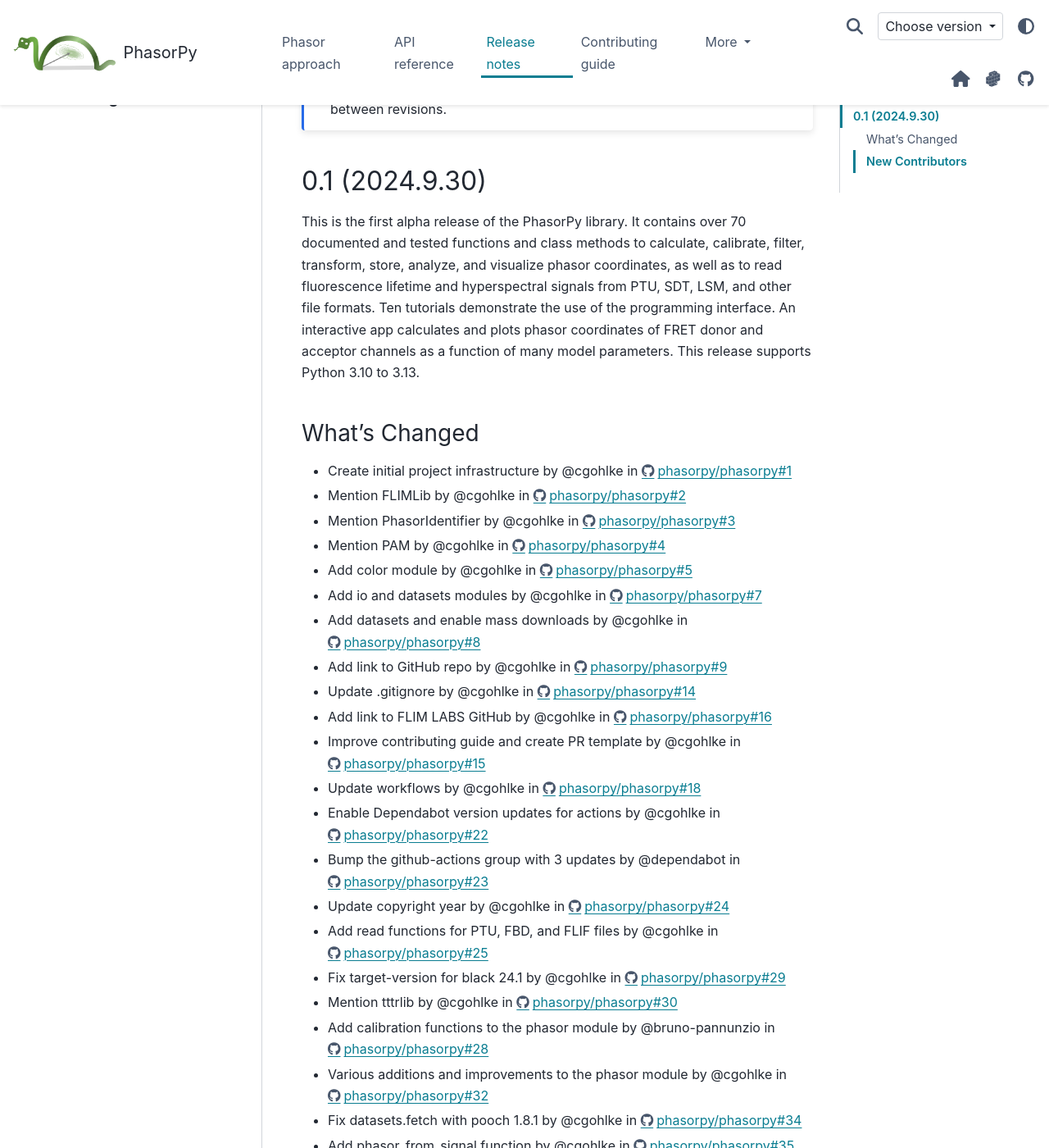
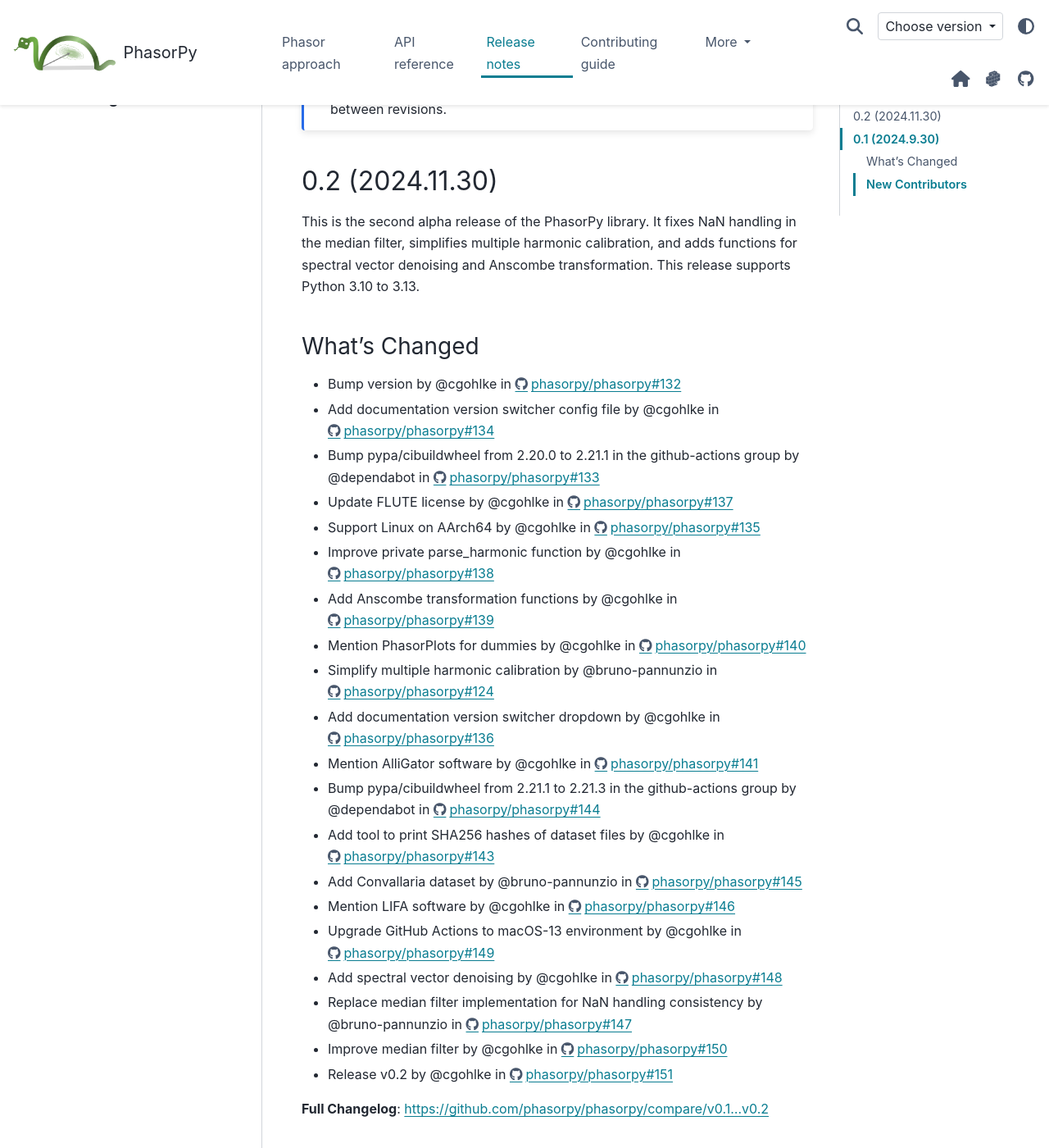
Before and after one commit to phasorpy/phasorpy, a Sphinx documentation site: the page built from docs/release.rst, in a window 1280 px wide and 1400 px high, scrolled down 356 px. Shown: the whole window at 82% size. Built offline with Sphinx 7.4.7 and the PyData theme 0.15.4, drawn with Linux system fonts in a browser that asks for light colours; pages that are not in the unit, such as notebooks, are missing from menus.

Commit message:
Release v0.2 (#151)

```diff
--- a/docs/_static/switcher.json
+++ b/docs/_static/switcher.json
@@ -1,12 +1,12 @@
 [
   {
     "name": "dev",
-    "version": "0.2",
+    "version": "0.3",
     "url": "https://www.phasorpy.org/docs/dev/"
   },
   {
-    "name": "0.1 (stable)",
-    "version": "0.1",
+    "name": "0.2 (stable)",
+    "version": "0.2",
     "url": "https://www.phasorpy.org/docs/stable/",
     "preferred": true
   }
--- a/docs/release.rst
+++ b/docs/release.rst
@@ -9,6 +9,40 @@
     The PhasorPy library is in its early stages of development.
     It is not nearly feature complete.
     Large, backwards-incompatible changes may occur between revisions.
+
+0.2 (2024.11.30)
+----------------
+
+This is the second alpha release of the PhasorPy library.
+It fixes NaN handling in the median filter, simplifies multiple harmonic
+calibration, and adds functions for spectral vector denoising and Anscombe
+transformation. This release supports Python 3.10 to 3.13.
+
+What's Changed
+..............
+
+* Bump version by @cgohlke in https://github.com/phasorpy/phasorpy/pull/132
+* Add documentation version switcher config file by @cgohlke in https://github.com/phasorpy/phasorpy/pull/134
+* Bump pypa/cibuildwheel from 2.20.0 to 2.21.1 in the github-actions group by @dependabot in https://github.com/phasorpy/phasorpy/pull/133
+* Update FLUTE license by @cgohlke in https://github.com/phasorpy/phasorpy/pull/137
+* Support Linux on AArch64 by @cgohlke in https://github.com/phasorpy/phasorpy/pull/135
+* Improve private parse_harmonic function by @cgohlke in https://github.com/phasorpy/phasorpy/pull/138
+* Add Anscombe transformation functions by @cgohlke in https://github.com/phasorpy/phasorpy/pull/139
+* Mention PhasorPlots for dummies by @cgohlke in https://github.com/phasorpy/phasorpy/pull/140
+* Simplify multiple harmonic calibration by @bruno-pannunzio in https://github.com/phasorpy/phasorpy/pull/124
+* Add documentation version switcher dropdown by @cgohlke in https://github.com/phasorpy/phasorpy/pull/136
+* Mention AlliGator software by @cgohlke in https://github.com/phasorpy/phasorpy/pull/141
+* Bump pypa/cibuildwheel from 2.21.1 to 2.21.3 in the github-actions group by @dependabot in https://github.com/phasorpy/phasorpy/pull/144
+* Add tool to print SHA256 hashes of dataset files by @cgohlke in https://github.com/phasorpy/phasorpy/pull/143
+* Add Convallaria dataset by @bruno-pannunzio in https://github.com/phasorpy/phasorpy/pull/145
+* Mention LIFA software by @cgohlke in https://github.com/phasorpy/phasorpy/pull/146
+* Upgrade GitHub Actions to macOS-13 environment by @cgohlke in https://github.com/phasorpy/phasorpy/pull/149
+* Add spectral vector denoising by @cgohlke in https://github.com/phasorpy/phasorpy/pull/148
+* Replace median filter implementation for NaN handling consistency by @bruno-pannunzio in https://github.com/phasorpy/phasorpy/pull/147
+* Improve median filter by @cgohlke in https://github.com/phasorpy/phasorpy/pull/150
+* Release v0.2 by @cgohlke in https://github.com/phasorpy/phasorpy/pull/151
+
+**Full Changelog**: https://github.com/phasorpy/phasorpy/compare/v0.1...v0.2
 
 0.1 (2024.9.30)
 ---------------
--- a/src/phasorpy/version.py
+++ b/src/phasorpy/version.py
@@ -2,7 +2,7 @@
 
 from __future__ import annotations
 
-__version__ = '0.2.dev'
+__version__ = '0.2'
 
 
 def versions(
```
